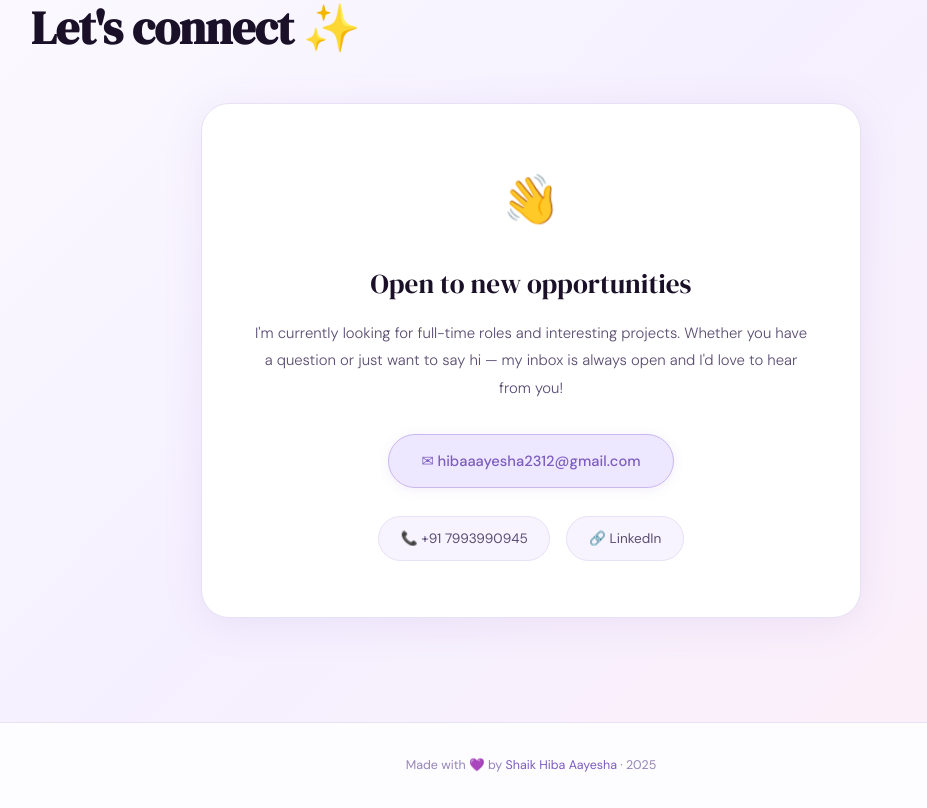
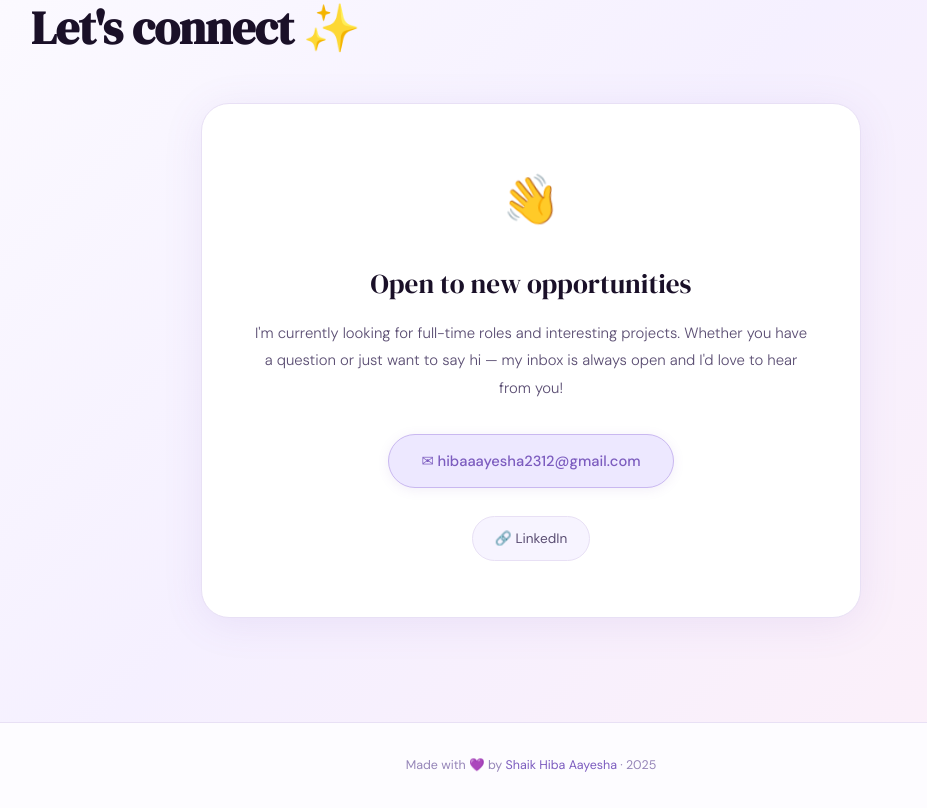
Before and after one commit to hibaa2303/hibaa2303.github.io, a plain HTML site: page index.html in a window 1280 px wide. Shown: the part 4523-5331 px from the top of the page, without its empty margins (109-1036 px from the left). Drawn offline with nearby package versions, Linux system fonts and the light colour scheme.

Commit message:
index.html

```diff
--- a/index.html
+++ b/index.html
@@ -488,7 +488,6 @@ footer span{color:var(--lavender);}
       <p class="contact-text">I'm currently looking for full-time roles and interesting projects. Whether you have a question or just want to say hi — my inbox is always open and I'd love to hear from you!</p>
       <a href="mailto:hibaaayesha2312@gmail.com" class="email-btn">✉ hibaaayesha2312@gmail.com</a>
       <div class="contact-links">
-        <a href="tel:+917993990945" class="clink">📞 +91 7993990945</a>
         <a href="https://www.linkedin.com/in/hiba-aayesha/" target="_blank" class="clink">🔗 LinkedIn</a>
       </div>
     </div>
```
